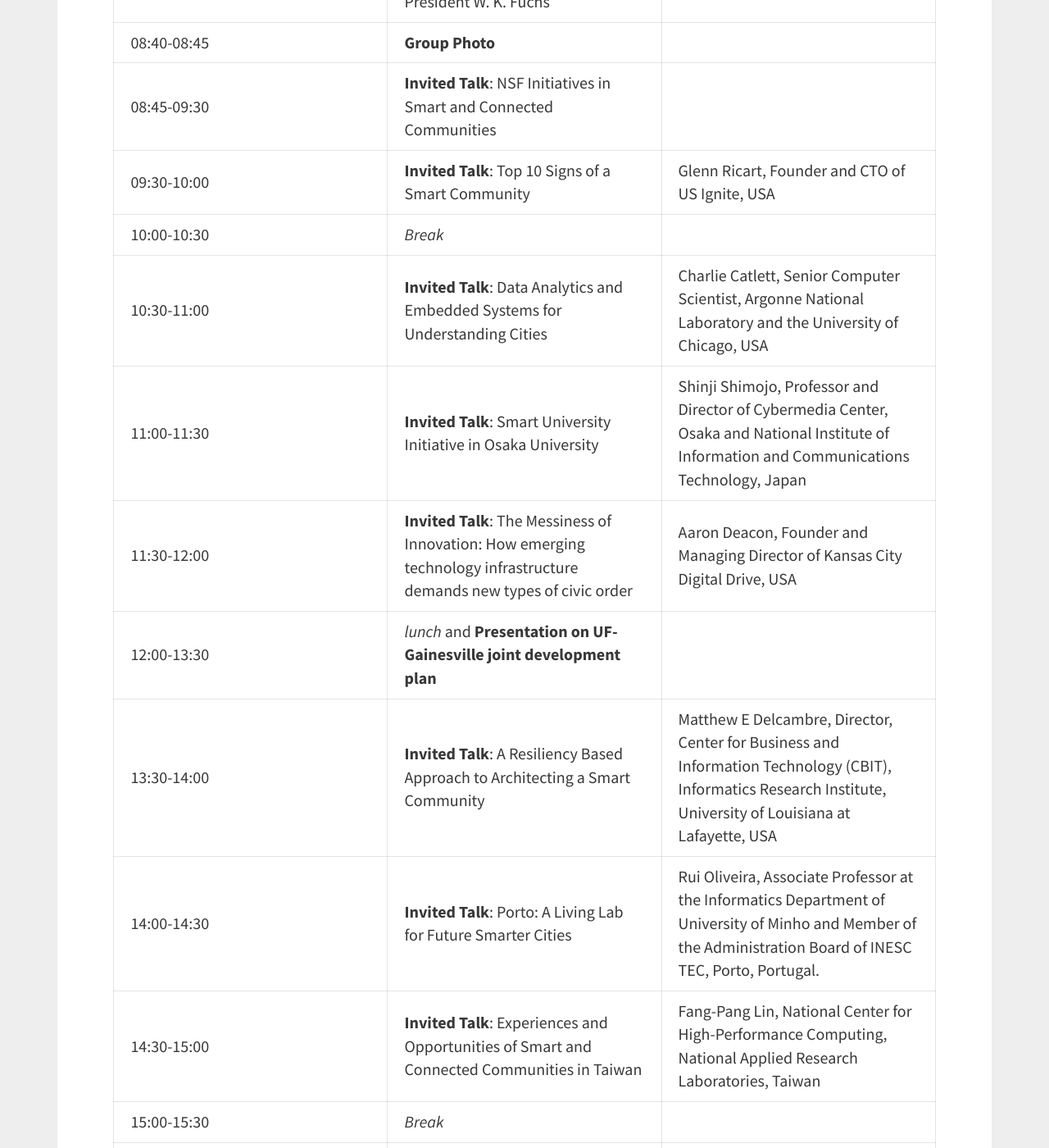
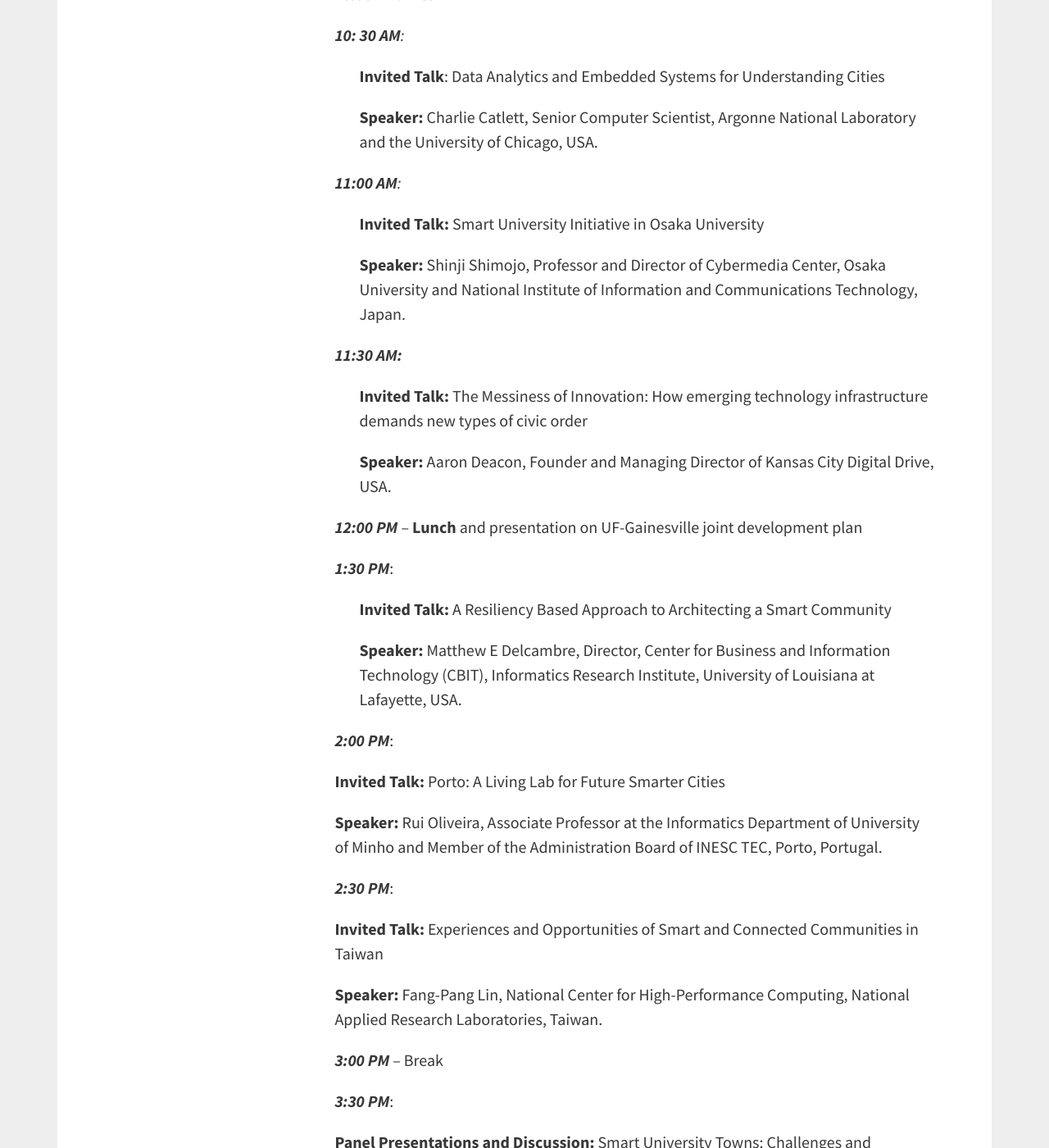
Before and after one commit to hmchou56/centra8, a Jekyll site: the page built from suntowns2017/program.md, in a window 1280 px wide and 1400 px high, scrolled down 1193 px. Shown: the whole window at 82% size. Built offline with Jekyll 4.4.1, drawn with Linux system fonts in a browser that asks for light colours; nearby versions of some CDN libraries; some of the changed text lies outside the part shown.

Commit message:
replaced table with text in html

```diff
--- a/suntowns2017/program.md
+++ b/suntowns2017/program.md
@@ -9,31 +9,44 @@
 
 ## SUNTOWNS 2017 Program
 
-<p>
-Information forthcoming. Please visit us again in early February. (=
-</p>
-
-
-## Placeholder
-
-| Time | Session | Speaker(s) |
-|---|-------------------------------------------------------|---|
-| 07:30 -  | **Breakfast** |  |
-| 08:00-08:30  | **Registration**  |   |
-| 08:30-08:40  | **Opening Session**: Welcome by UF President W. K. Fuchs  |   |
-| 08:40-08:45  | **Group Photo**  |   |
-| 08:45-09:30  | **Invited Talk**: NSF Initiatives in Smart and Connected Communities  |   |
-| 09:30-10:00  | **Invited Talk**: Top 10 Signs of a Smart Community  | Glenn Ricart, Founder and CTO of US Ignite, USA  |
-| 10:00-10:30  | *Break*  |   |
-| 10:30-11:00  | **Invited Talk**: Data Analytics and Embedded Systems for Understanding Cities  | Charlie Catlett, Senior Computer Scientist, Argonne National Laboratory and the University of Chicago, USA  |
-| 11:00-11:30  | **Invited Talk**: Smart University Initiative in Osaka University  | Shinji Shimojo, Professor and Director of Cybermedia Center, Osaka and National Institute of Information and Communications Technology, Japan  |
-| 11:30-12:00  | **Invited Talk**: The Messiness of Innovation: How emerging technology infrastructure demands new types of civic order  | Aaron Deacon, Founder and Managing Director of Kansas City Digital Drive, USA  |
-| 12:00-13:30  | *lunch* and **Presentation on UF-Gainesville joint development plan**  |   |
-| 13:30-14:00  | **Invited Talk**: A Resiliency Based Approach to Architecting a Smart Community  | Matthew E Delcambre, Director, Center for Business and Information Technology (CBIT), Informatics Research Institute, University of Louisiana at Lafayette, USA  |
-| 14:00-14:30  | **Invited Talk**: Porto: A Living Lab for Future Smarter Cities  | Rui Oliveira, Associate Professor at the Informatics Department of University of Minho and Member of the Administration Board of INESC TEC, Porto, Portugal.  |
-| 14:30-15:00  | **Invited Talk**: Experiences and Opportunities of Smart and Connected Communities in Taiwan  | Fang-Pang Lin, National Center for High-Performance Computing, National Applied Research Laboratories, Taiwan |
-| 15:00-15:30  | *Break*  |   |
-| 15:30-16:30  | **Panel Presentations and Discussion**: Smart University Towns: Challenges and Opportunities   |   |
-| 16:30-17:00  | Smart Gainesville presentations (includes presentation by Lily ELEFTERIADOU on autonomous vehicle transportation research and testbed at UF). The time of this talk will be swapped with the panel’s time  |   |
-| 17:00-17:30 | **Closing Remarks** |   |
-| 18:30  | *Dinner* at the Thomas Center  |   |
+<p style="padding-left: 330px;"><strong>Smart University Towns (SUNTOWNS) Workshop </strong></p>
+<p style="padding-left: 270px;"><strong>April 12, 2017, Gainesville, Florida</strong></p>
+<p style="padding-left: 270px;">Venue: Hilton UF Conference Center Hotel</p>
+<p style="padding-left: 270px;">&nbsp;</p>
+<p style="padding-left: 270px;"><strong><em>8:00 AM</em></strong>: <strong>Registration and Breakfast</strong></p>
+<p style="padding-left: 270px;"><strong><em>8:30 AM</em></strong>: <strong>Opening Session</strong></p>
+<p style="padding-left: 300px;">Welcome by UF President W. K. Fuchs</p>
+<p style="padding-left: 270px;"><strong><em>8:40 AM</em></strong>: <strong>Group Photo</strong></p>
+<p style="padding-left: 270px;"><strong><em>8:45 AM</em></strong>:</p>
+<p style="padding-left: 300px;"><strong>Invited Talk</strong>: NSF Initiatives in Smart and Connected Communities</p>
+<p style="padding-left: 300px;"><strong>Speaker:</strong> David Corman, Program Director, National Science Foundation, USA.</p>
+<p style="padding-left: 270px;"><strong><em>9:30 AM</em></strong>:</p>
+<p style="padding-left: 300px;"><strong>Invited Talk</strong>: Top 10 Signs of a Smart Community</p>
+<p style="padding-left: 300px;"><strong>Speaker:</strong> Glenn Ricart, Founder and CTO of US Ignite, USA.</p>
+<p style="padding-left: 270px;"><strong><em>10:00 AM</em></strong>: Break</p>
+<p style="padding-left: 270px;"><strong><em>10: 30 AM</em></strong><em>: </em></p>
+<p style="padding-left: 300px;"><strong>Invited Talk</strong>: Data Analytics and Embedded Systems for Understanding Cities</p>
+<p style="padding-left: 300px;"><strong>Speaker:</strong> Charlie Catlett, Senior Computer Scientist, Argonne National Laboratory and the University of Chicago, USA.</p>
+<p style="padding-left: 270px;"><strong><em>11:00 AM</em></strong><em>:</em></p>
+<p style="padding-left: 300px;"><strong>Invited Talk:</strong> Smart University Initiative in Osaka University</p>
+<p style="padding-left: 300px;"><strong>Speaker: </strong>Shinji Shimojo, Professor and Director of Cybermedia Center, Osaka University and National Institute of Information and Communications Technology, Japan.</p>
+<p style="padding-left: 270px;"><strong><em>11:30 AM: </em></strong></p>
+<p style="padding-left: 300px;"><strong>Invited Talk:</strong> The Messiness of Innovation: How emerging technology infrastructure demands new types of civic order</p>
+<p style="padding-left: 300px;"><strong>Speaker: </strong>Aaron Deacon, Founder and Managing Director of Kansas City Digital Drive, USA.</p>
+<p style="padding-left: 270px;"><strong><em>12:00 PM</em></strong> &ndash; <strong>Lunch</strong> and presentation on UF-Gainesville joint development plan</p>
+<p style="padding-left: 270px;"><strong><em>1:30 PM</em></strong>:</p>
+<p style="padding-left: 300px;"><strong>Invited Talk:</strong> A Resiliency Based Approach to Architecting a Smart Community</p>
+<p style="padding-left: 300px;"><strong>Speaker: </strong>Matthew E Delcambre, Director, Center for Business and Information Technology (CBIT), Informatics Research Institute, University of Louisiana at Lafayette, USA.</p>
+<p style="padding-left: 270px;"><strong><em>2:00 PM</em></strong>:</p>
+<p style="padding-left: 270px;"><strong>Invited Talk:</strong> Porto: A Living Lab for Future Smarter Cities</p>
+<p style="padding-left: 270px;"><strong>Speaker: </strong>Rui Oliveira, Associate Professor at the Informatics Department of University of Minho and Member of the Administration Board of INESC TEC, Porto, Portugal.</p>
+<p style="padding-left: 270px;"><strong><em>2:30 PM</em></strong>:</p>
+<p style="padding-left: 270px;"><strong>Invited Talk:</strong> Experiences and Opportunities of Smart and Connected Communities in Taiwan</p>
+<p style="padding-left: 270px;"><strong>Speaker: </strong>Fang-Pang Lin, National Center for High-Performance Computing, National Applied Research Laboratories, Taiwan.</p>
+<p style="padding-left: 270px;"><strong><em>3:00 PM</em></strong> &ndash; Break</p>
+<p style="padding-left: 270px;"><strong><em>3:30 PM</em></strong>:</p>
+<p style="padding-left: 270px;"><strong>Panel Presentations and Discussion: </strong>Smart University Towns: Challenges and Opportunities</p>
+<p style="padding-left: 270px;"><strong><em>4:30 PM</em></strong>:</p>
+<p style="padding-left: 270px;">Smart Gainesville presentations (includes presentation by Lily ELEFTERIADOU on autonomous vehicle transportation research and testbed at UF). The time of this talk will be swapped with the panel&rsquo;s time.</p>
+<p style="padding-left: 270px;"><strong><em>5:00 PM: </em>Closing Remarks</strong></p>
+<p style="padding-left: 270px;"><strong>6:30 PM</strong>: <strong>Dinner</strong> (Location: Thomas Center)</p>
```
